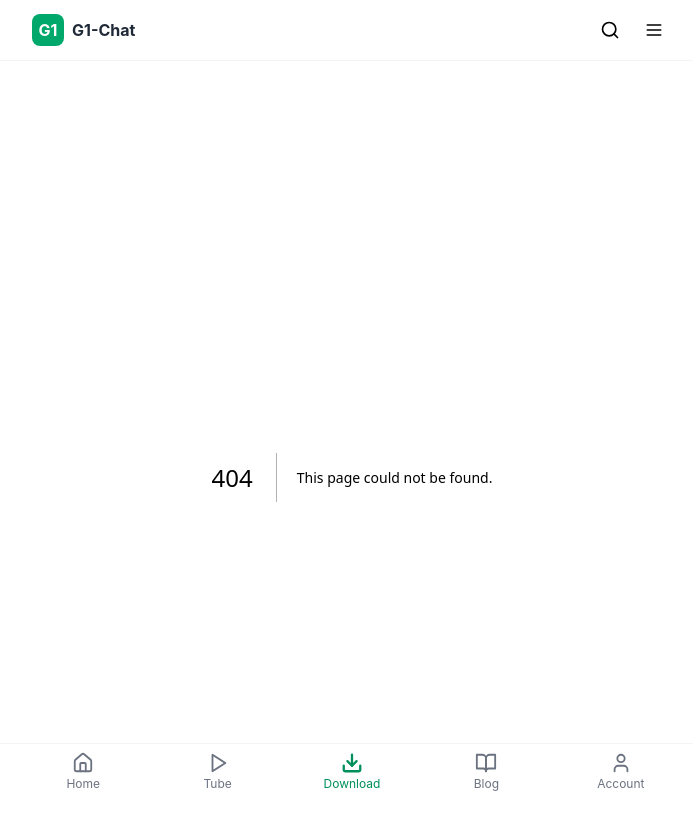
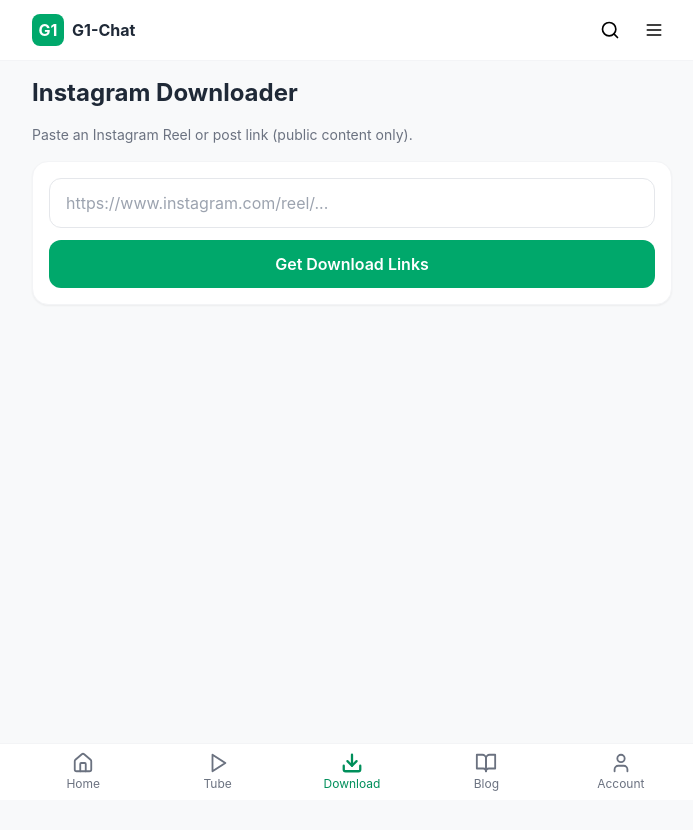
Before and after one commit to capacitytools/gi-chat-downloader, a Next.js app: page /download/instagram in a window 1280 px wide. Before the commit this address had no page. Shown: the top 830 px of the page, without its empty margins (288-981 px from the left). After the commit the page ends 800 px from the top, so only its background shows below. Built offline with nearby package versions, Linux system fonts and the light colour scheme.

Commit message:
Create instagram/page.js

```diff
--- /dev/null
+++ b/app/download/instagram/page.js
@@ -0,0 +1,14 @@
+import DownloaderShell from '@/components/DownloaderShell';
+
+export const metadata = { title: 'Instagram Downloader — G1-Chat' };
+
+export default function Page() {
+  return (
+    <DownloaderShell
+      title="Instagram Downloader"
+      hint="Paste an Instagram Reel or post link (public content only)."
+      placeholder="https://www.instagram.com/reel/..."
+      endpoint="/api/instagram"
+    />
+  );
+}
```
